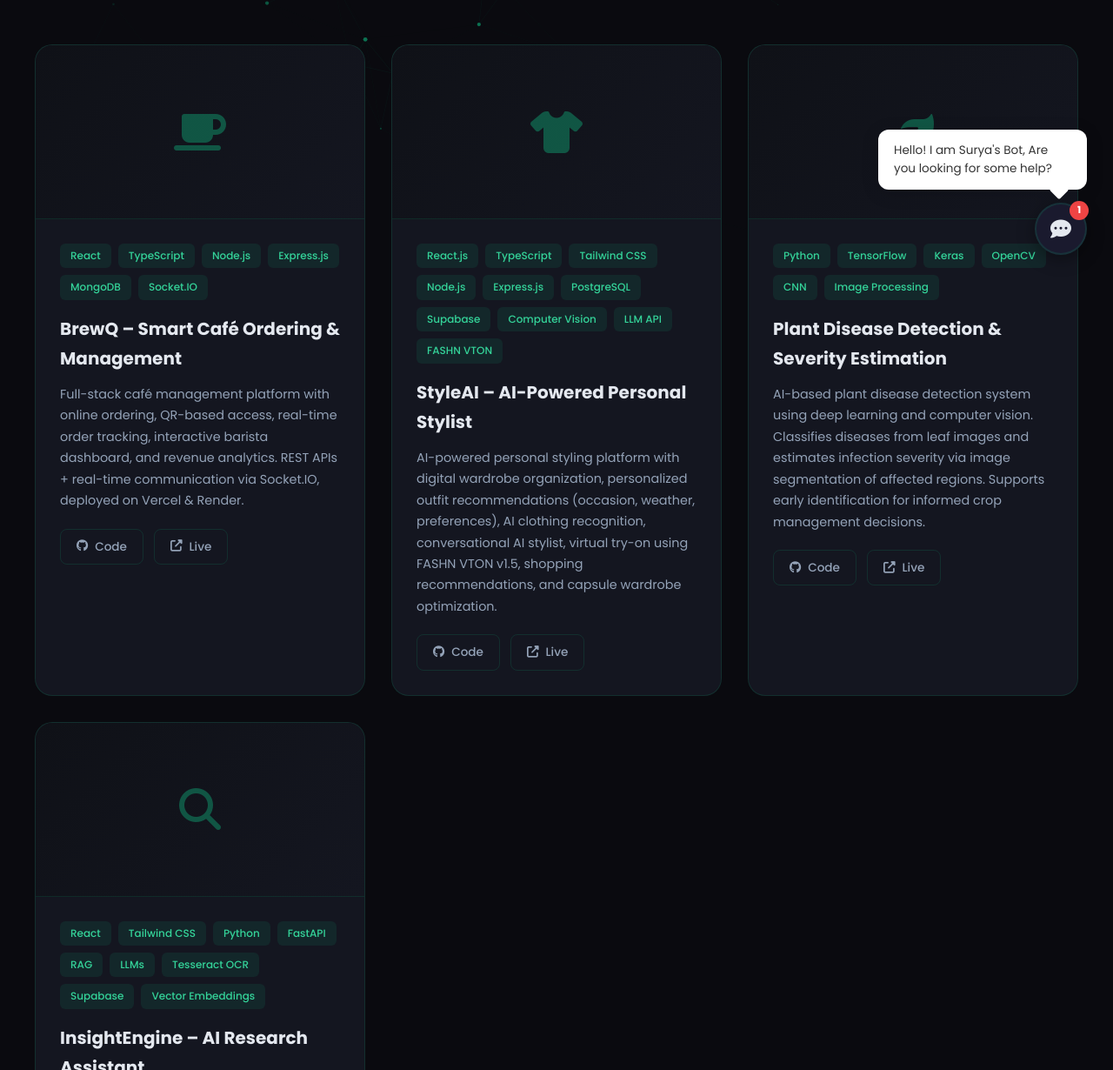
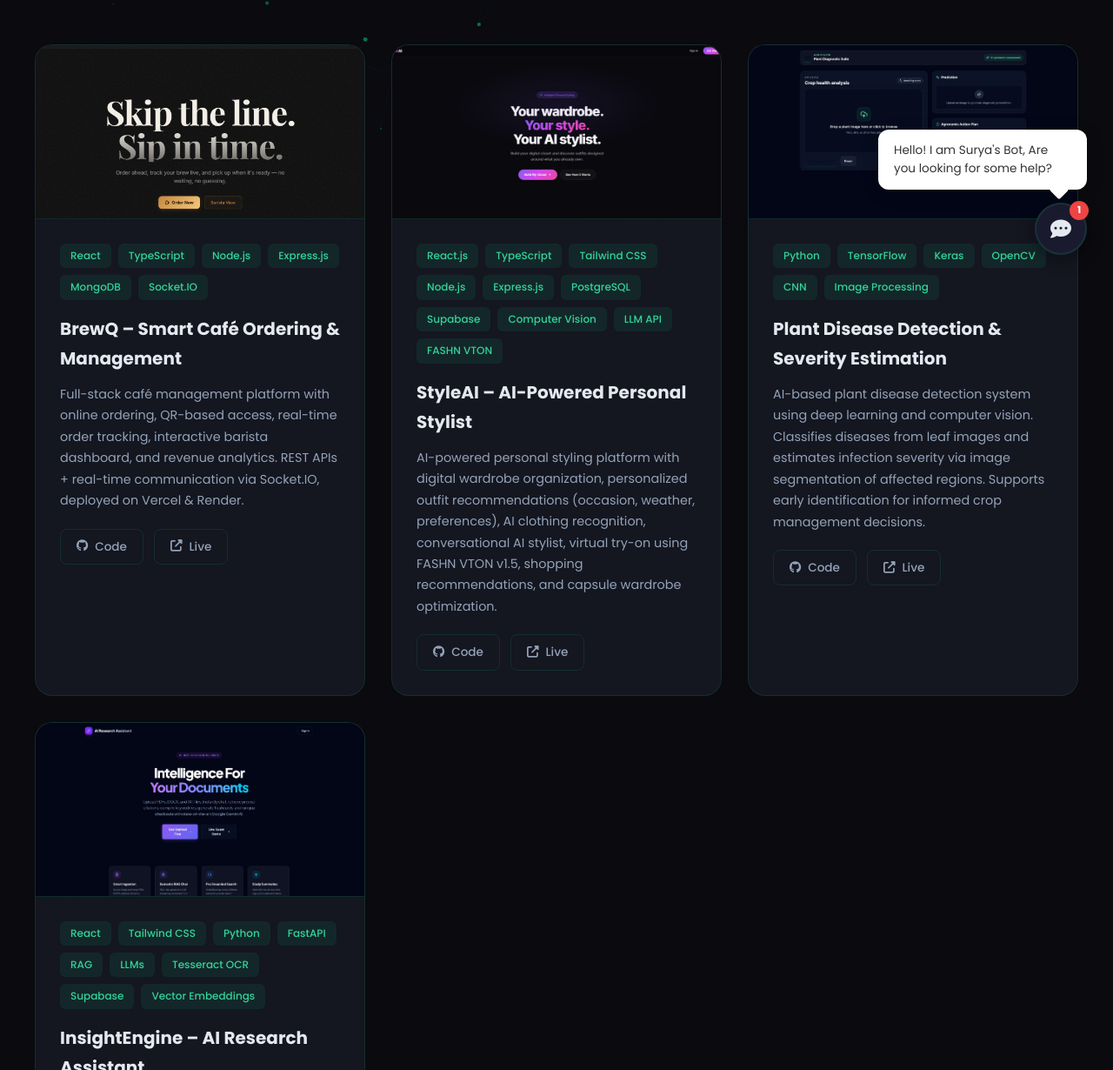
Before and after one commit to suryashahi/suryashahi, a plain HTML site: page projects.html in a window 1280 px wide. Shown: the part 477-1707 px from the top of the page at 87% size. Drawn offline with Linux system fonts and the light colour scheme.

Commit message:
feat: add project preview images
- Add screenshot images for all 4 projects (brewq, styleai, plant, insightengine)
- Update projects.html to use <img> tags instead of FontAwesome icons
- Update CSS: .project-image img with object-fit:cover and hover scale effect
- Images lazy-loaded for performance

```diff
--- a/css/style.css
+++ b/css/style.css
@@ -1626,6 +1626,17 @@ body:hover .cursor-dot {
     overflow: hidden;
 }
 
+.project-image img {
+    width: 100%;
+    height: 100%;
+    object-fit: cover;
+    transition: transform 0.4s ease;
+}
+
+.project-card:hover .project-image img {
+    transform: scale(1.05);
+}
+
 .project-image i {
     font-size: 3rem;
     color: var(--accent-secondary);
--- a/projects.html
+++ b/projects.html
@@ -78,7 +78,7 @@
                 <!-- Project 1: BrewQ -->
                 <div class="project-card">
                     <div class="project-image">
-                        <i class="fas fa-coffee"></i>
+                        <img src="brewq-preview.jpg" alt="BrewQ – Smart Café Ordering Platform Screenshot" loading="lazy" />
                     </div>
                     <div class="project-info">
                         <div class="project-tags">
@@ -109,7 +109,7 @@
                 <!-- Project 2: StyleAI -->
                 <div class="project-card">
                     <div class="project-image">
-                        <i class="fas fa-tshirt"></i>
+                        <img src="styleai-preview.jpg" alt="StyleAI – AI-Powered Personal Stylist Screenshot" loading="lazy" />
                     </div>
                     <div class="project-info">
                         <div class="project-tags">
@@ -145,7 +145,7 @@
                 <!-- Project 3: Plant Disease Detection -->
                 <div class="project-card">
                     <div class="project-image">
-                        <i class="fas fa-leaf"></i>
+                        <img src="plant-preview.jpg" alt="Plant Disease Detection & Severity Estimation Screenshot" loading="lazy" />
                     </div>
                     <div class="project-info">
                         <div class="project-tags">
@@ -177,7 +177,7 @@
                 <!-- Project 4: InsightEngine -->
                 <div class="project-card">
                     <div class="project-image">
-                        <i class="fas fa-search"></i>
+                        <img src="insightengine-preview.jpg" alt="InsightEngine – AI Research Assistant Screenshot" loading="lazy" />
                     </div>
                     <div class="project-info">
                         <div class="project-tags">
```
Also changed, not shown: brewq-preview.jpg (added), insightengine-preview.jpg (added), plant-preview.jpg (added), styleai-preview.jpg (added).
